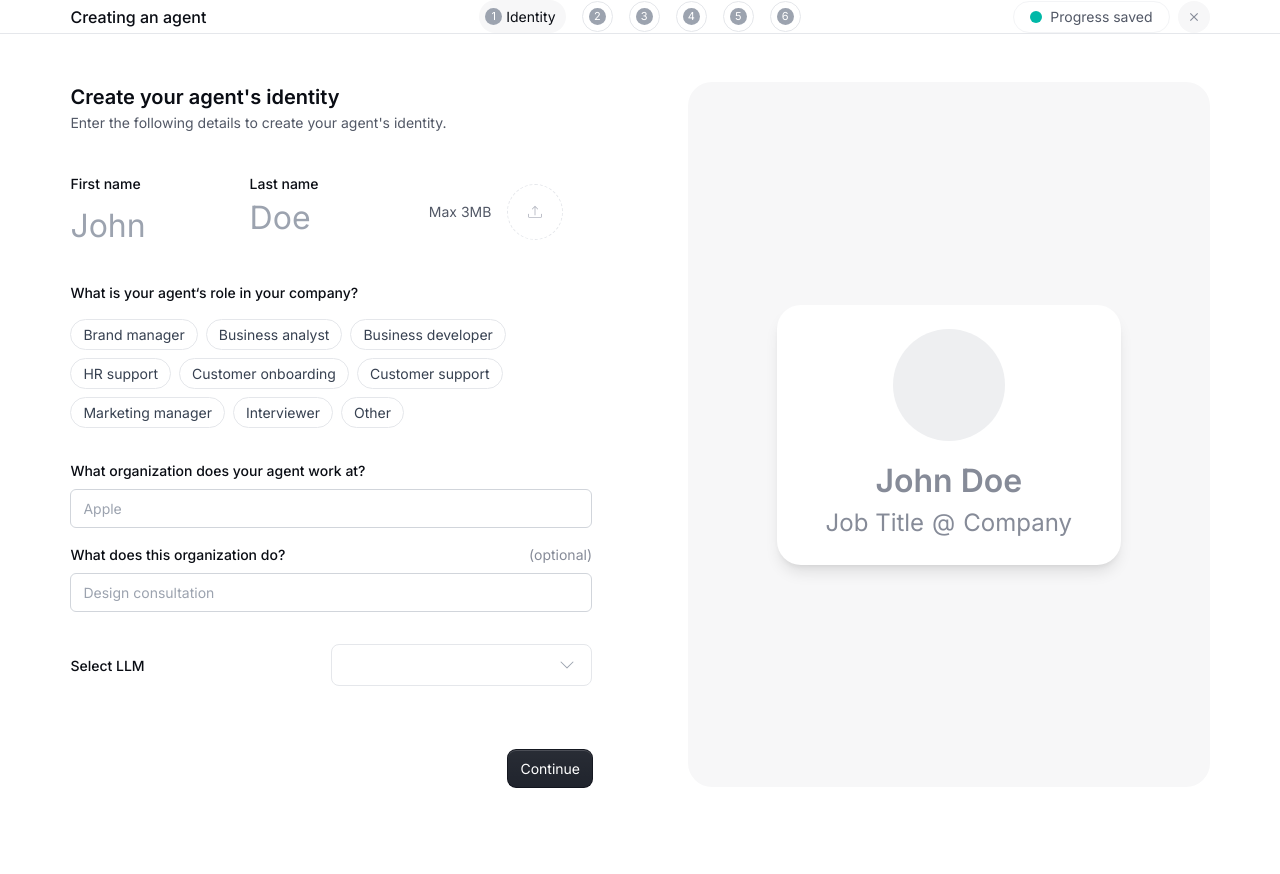
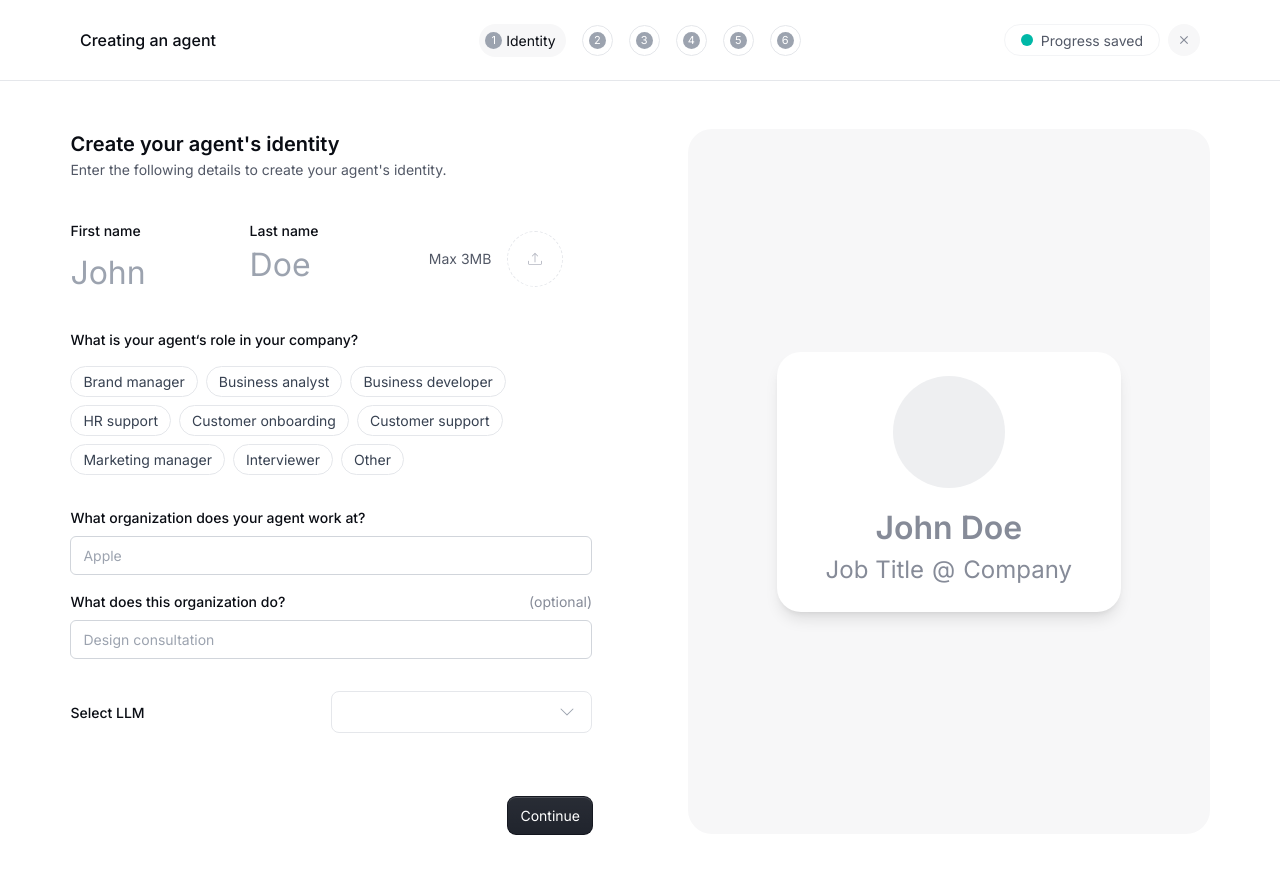
Before and after one commit to devprogroup/nextgpt, a Next.js app: page /create-agent in a window 1280 px wide. Shown: the top 874 px of the page. Before the commit the page ends 835 px from the top, so only its background shows below. Built offline with nearby package versions, Linux system fonts and the light colour scheme.

Commit message:
header fix

```diff
--- a/src/components/create-agent/common/header.tsx
+++ b/src/components/create-agent/common/header.tsx
@@ -12,9 +12,8 @@ export default function ProgressHeader() {
     const dispatch = useDispatch()
 
     return (
-        <div className="w-screen flex justify-center items-center border-b border-gray-200 h-[80px]">
-            <div className="w-[89%]">
-                <div className="flex items-center justify-center relative">
+        <div className="nextgpt__container border-b border-gray-200">
+            <div className="min-h-[80px] flex items-center justify-center relative">
                 <h3 className="absolute left-0 text-[16px] nextgpt__font_semibold">Creating an agent</h3>
                 <div className="flex items-center">
                     {
@@ -37,6 +36,5 @@ export default function ProgressHeader() {
                 </div>
             </div>
         </div>
-        </div>
     )
 }
--- a/src/components/create-agent/personality/communication-style.tsx
+++ b/src/components/create-agent/personality/communication-style.tsx
@@ -4,6 +4,7 @@ import { useState } from 'react'
 import { MdEdit } from 'react-icons/md'
 import { CommunicationStyleType } from '@/types'
 import CommunicationStyleModal from './comminication-style-modal'
+import { BsChevronDown } from 'react-icons/bs'
 const PRESETS: CommunicationStyleType[] = [
     { key: 'professional', name: 'Professional' },
     { key: 'friendly', name: 'Friendly' },
@@ -23,7 +24,7 @@ export default function CommunicationStyle() {
                 >
                     <div className="h-10 flex items-center justify-between px-4">
                         <span>{selected?.name}</span>
-                        <FaChevronDown
+                        <BsChevronDown
                             className="group pointer-events-none  size-4 fill-gray-400"
                             aria-hidden="true"
                         />
--- a/src/globals.css
+++ b/src/globals.css
@@ -10,7 +10,9 @@ body {
 label {
   @apply nextgpt__font_semibold
 }
-
+.nextgpt__container {
+  @apply w-screen px-[80px];
+}
 .nextgpt__text-size_sm {
   @apply text-[12px];
 }
```
Lines whose indentation alone changed are shown as unchanged.
